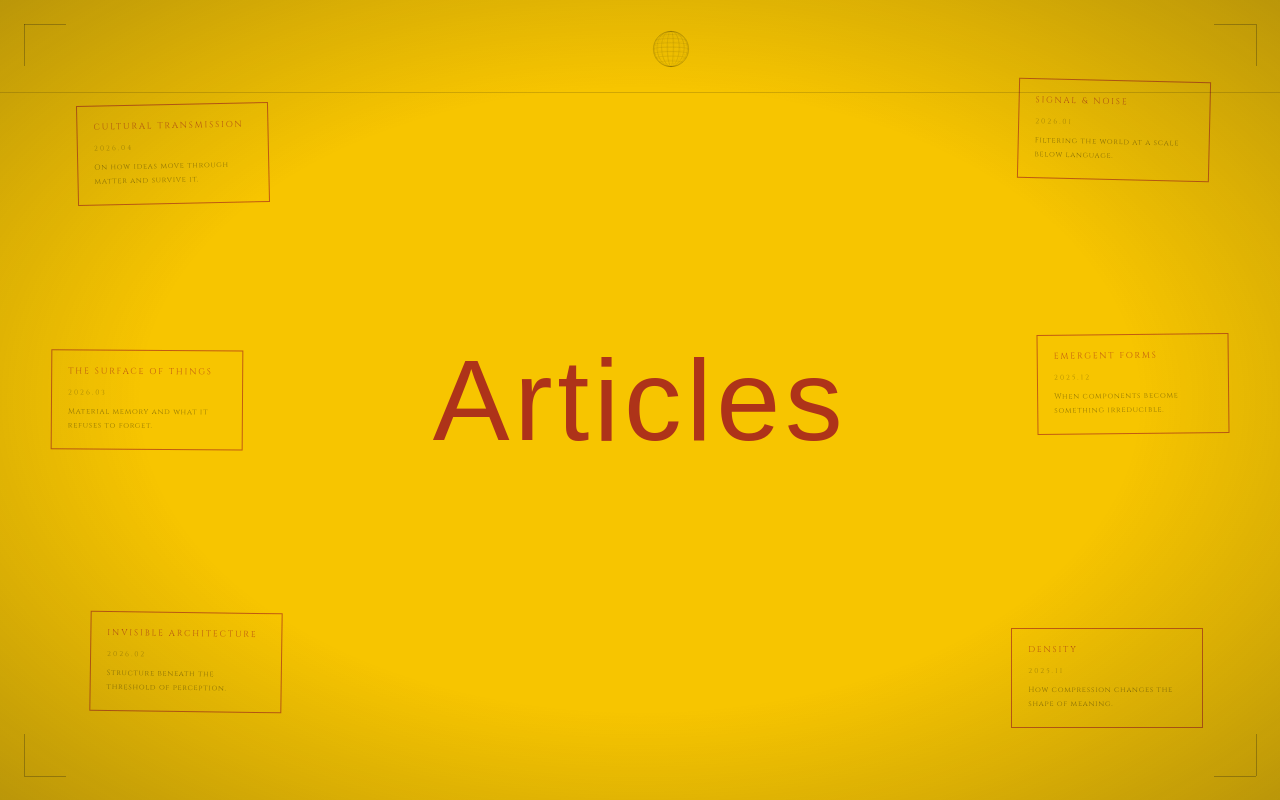
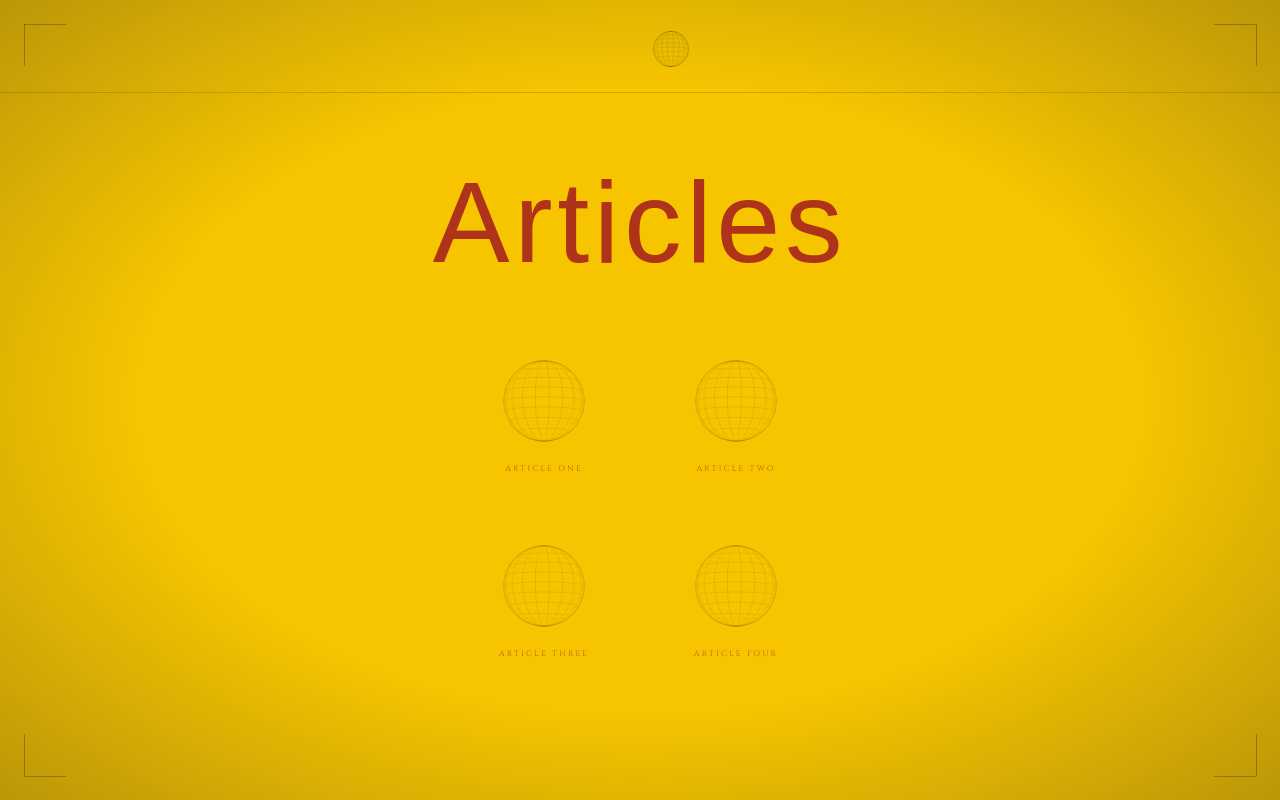
Before and after one commit to jumannji/NANOSPHERE, a Next.js app: page /articles in a window 1280 px wide. Built offline with nearby package versions, Linux system fonts and the light colour scheme; a web font is replaced by a local one.

Commit message:
articles page with spheres linking to article pages

```diff
--- a/app/articles/page.tsx
+++ b/app/articles/page.tsx
@@ -1,57 +1,10 @@
 import type { Metadata } from 'next'
 import Nav from '@/components/Nav'
 import CornerBrackets from '@/components/CornerBrackets'
+import ArticleSphere from '@/components/ArticleSphere'
+import { ARTICLES } from '@/lib/articles'
 
 export const metadata: Metadata = { title: 'Articles — NanoSphere' }
-
-const ARTICLES = [
-  {
-    slug: 'cultural-transmission',
-    title: 'Cultural Transmission',
-    date: '2026.04',
-    preview: 'On how ideas move through matter and survive it.',
-  },
-  {
-    slug: 'the-surface-of-things',
-    title: 'The Surface of Things',
-    date: '2026.03',
-    preview: 'Material memory and what it refuses to forget.',
-  },
-  {
-    slug: 'invisible-architecture',
-    title: 'Invisible Architecture',
-    date: '2026.02',
-    preview: 'Structure beneath the threshold of perception.',
-  },
-  {
-    slug: 'signal-and-noise',
-    title: 'Signal & Noise',
-    date: '2026.01',
-    preview: 'Filtering the world at a scale below language.',
-  },
-  {
-    slug: 'emergent-forms',
-    title: 'Emergent Forms',
-    date: '2025.12',
-    preview: 'When components become something irreducible.',
-  },
-  {
-    slug: 'density',
-    title: 'Density',
-    date: '2025.11',
-    preview: 'How compression changes the shape of meaning.',
-  },
-]
-
-// Absolute positions + transforms for each card around the centered title
-const POSITIONS = [
-  { top: 'max(88px, 13vh)', left:  '6vw',   transform: 'rotate(-1.2deg)'                    },
-  { top: '50%',             left:  '4vw',   transform: 'translateY(-50%) rotate(0.4deg)'    },
-  { bottom: '11vh',         left:  '7vw',   transform: 'rotate(0.8deg)'                     },
-  { top: 'max(80px, 10vh)', right: '5.5vw', transform: 'rotate(1.3deg)'                     },
-  { top: '48%',             right: '4vw',   transform: 'translateY(-50%) rotate(-0.6deg)'   },
-  { bottom: '9vh',          right: '6vw',   transform: 'rotate(0deg)'                       },
-]
 
 export default function ArticlesPage() {
   return (
@@ -60,51 +13,51 @@ export default function ArticlesPage() {
       <CornerBrackets />
       <div className="vignette" />
 
-      <main style={{ position: 'relative', width: '100vw', height: '100vh', overflow: 'hidden' }}>
-
-        {/* Central heading — same style as homepage logo */}
-        <div
-          aria-label="Articles"
+      <main
+        style={{
+          display: 'flex',
+          flexDirection: 'column',
+          alignItems: 'center',
+          justifyContent: 'center',
+          minHeight: '100vh',
+          paddingTop: 96,
+          paddingBottom: 72,
+          gap: 72,
+        }}
+      >
+        {/* Page title — same style as homepage logo */}
+        <h1
           style={{
-            position: 'absolute',
-            left: '50%',
-            top: '50%',
-            transform: 'translate(-50%, -50%)',
             fontFamily: 'var(--font-italiana), serif',
             fontWeight: 400,
             fontSize: 'clamp(64px, 9vw, 140px)',
             letterSpacing: '0.04em',
             color: 'var(--logo-ink)',
-            whiteSpace: 'nowrap',
             userSelect: 'none',
-            zIndex: 2,
-            pointerEvents: 'none',
+            margin: 0,
+            lineHeight: 1,
           }}
         >
           Articles
+        </h1>
+
+        {/* 2×2 sphere grid */}
+        <div
+          style={{
+            display: 'grid',
+            gridTemplateColumns: 'repeat(2, 1fr)',
+            gap: '64px 96px',
+            justifyItems: 'center',
+          }}
+        >
+          {ARTICLES.map(article => (
+            <ArticleSphere
+              key={article.slug}
+              title={article.title}
+              href={`/articles/${article.slug}`}
+            />
+          ))}
         </div>
-
-        {/* Cards scattered around the title */}
-        {ARTICLES.map((article, i) => {
-          const pos = POSITIONS[i]
-          const { transform, ...coords } = pos
-          const coordStyles = Object.fromEntries(
-            Object.entries(coords).filter(([, v]) => v !== undefined)
-          )
-          return (
-            <a
-              key={article.slug}
-              href={`/articles/${article.slug}`}
-              className="article-card"
-              style={{ transform, ...coordStyles }}
-            >
-              <div className="article-card-title">{article.title}</div>
-              <div className="article-card-date">{article.date}</div>
-              <div className="article-card-preview">{article.preview}</div>
-            </a>
-          )
-        })}
-
       </main>
     </>
   )
--- a/app/globals.css
+++ b/app/globals.css
@@ -170,48 +170,28 @@ nav {
   white-space: nowrap;
 }
 
-/* ---------- Article cards ---------- */
-.article-card {
-  position: absolute;
-  width: 192px;
-  border: 0.5px solid var(--nav-ink);
-  border-top: 1.5px solid var(--nav-ink);
-  padding: 14px 16px 16px;
+/* ---------- Article spheres ---------- */
+.article-sphere-link {
+  display: flex;
+  flex-direction: column;
+  align-items: center;
+  gap: 14px;
   text-decoration: none;
-  display: block;
   opacity: 0.72;
-  transition: opacity 320ms ease;
-  z-index: 2;
-  cursor: pointer;
+  transition: opacity 350ms ease, transform 350ms ease;
 }
-.article-card:hover { opacity: 1; }
-
-.article-card-title {
+.article-sphere-link:hover {
+  opacity: 1;
+  transform: scale(1.05);
+}
+.article-sphere-label {
   font-family: var(--font-cinzel), serif;
-  font-size: 8.5px;
+  font-size: 8px;
   font-weight: 400;
-  letter-spacing: 0.22em;
+  letter-spacing: 0.28em;
   text-transform: uppercase;
   color: var(--nav-ink);
-  line-height: 1.6;
-}
-.article-card-date {
-  font-family: var(--font-cinzel), serif;
-  font-size: 7px;
-  letter-spacing: 0.3em;
-  text-transform: uppercase;
-  color: var(--ink);
-  opacity: 0.44;
-  margin-top: 9px;
-}
-.article-card-preview {
-  font-family: var(--font-cinzel), serif;
-  font-size: 7.5px;
-  letter-spacing: 0.1em;
-  color: var(--ink);
-  opacity: 0.58;
-  line-height: 1.9;
-  margin-top: 7px;
+  text-align: center;
 }
 
 /* ---------- Inner page content ---------- */
--- /dev/null
+++ b/components/ArticleSphere.tsx
@@ -0,0 +1,94 @@
+'use client'
+
+import Link from 'next/link'
+import { useEffect, useRef } from 'react'
+
+const SPHERE_CIRCLES = (() => {
+  const arr: { pts: number[][] }[] = []
+  const segs = 72
+  for (let i = 0; i < 9; i++) {
+    const theta = (i / 9) * Math.PI
+    const pts: number[][] = []
+    for (let s = 0; s < segs; s++) {
+      const u = (s / segs) * Math.PI * 2
+      pts.push([Math.cos(u) * Math.cos(theta), Math.sin(u), Math.cos(u) * Math.sin(theta)])
+    }
+    arr.push({ pts })
+  }
+  for (const ly of [-0.75, -0.5, -0.25, 0, 0.25, 0.5, 0.75]) {
+    const r = Math.sqrt(1 - ly * ly)
+    const pts: number[][] = []
+    for (let s = 0; s < segs; s++) {
+      const u = (s / segs) * Math.PI * 2
+      pts.push([Math.cos(u) * r, ly, Math.sin(u) * r])
+    }
+    arr.push({ pts })
+  }
+  return arr
+})()
+
+const SIZE = 96
+
+interface Props {
+  title: string
+  href: string
+}
+
+export default function ArticleSphere({ title, href }: Props) {
+  const canvasRef = useRef<HTMLCanvasElement>(null)
+
+  useEffect(() => {
+    const canvas = canvasRef.current!
+    const ctx = canvas.getContext('2d')!
+    const DPR = Math.min(window.devicePixelRatio || 1, 2)
+    canvas.width  = SIZE * DPR
+    canvas.height = SIZE * DPR
+    ctx.setTransform(DPR, 0, 0, DPR, 0, 0)
+
+    const sphereRgb = getComputedStyle(document.documentElement)
+      .getPropertyValue('--sphere-rgb').trim() || '18,18,20'
+
+    const cx = SIZE / 2, cy = SIZE / 2, R = SIZE * 0.42
+
+    let rafId = 0
+    function frame(t: number) {
+      ctx.clearRect(0, 0, SIZE, SIZE)
+      const ay = t * 0.00012, ax = Math.sin(t * 0.00007) * 0.28
+      const cy_ = Math.cos(ay), sy_ = Math.sin(ay)
+      const cx_ = Math.cos(ax), sx_ = Math.sin(ax)
+
+      function proj(p: number[]) {
+        let x = p[0]*cy_ + p[2]*sy_, z = -p[0]*sy_ + p[2]*cy_
+        let y = p[1]*cx_ - z*sx_;    z = p[1]*sx_ + z*cx_
+        return { x: cx + x*R, y: cy + y*R, z }
+      }
+
+      ctx.lineWidth = 0.5
+      for (const c of SPHERE_CIRCLES) {
+        const proj_ = c.pts.map(proj)
+        for (let i = 0; i < proj_.length; i++) {
+          const a = proj_[i], b = proj_[(i + 1) % proj_.length]
+          const op = 0.03 + ((a.z + b.z) * 0.5 + 1) * 0.5 * 0.22
+          ctx.strokeStyle = `rgba(${sphereRgb},${op.toFixed(3)})`
+          ctx.beginPath(); ctx.moveTo(a.x, a.y); ctx.lineTo(b.x, b.y); ctx.stroke()
+        }
+      }
+      ctx.strokeStyle = `rgba(${sphereRgb},0.32)`
+      ctx.beginPath(); ctx.arc(cx, cy, R, 0, Math.PI * 2); ctx.stroke()
+
+      rafId = requestAnimationFrame(frame)
+    }
+    rafId = requestAnimationFrame(frame)
+    return () => cancelAnimationFrame(rafId)
+  }, [])
+
+  return (
+    <Link href={href} className="article-sphere-link">
+      <canvas
+        ref={canvasRef}
+        style={{ width: SIZE, height: SIZE, display: 'block' }}
+      />
+      <span className="article-sphere-label">{title}</span>
+    </Link>
+  )
+}
--- /dev/null
+++ b/lib/articles.ts
@@ -0,0 +1,11 @@
+export interface Article {
+  slug: string
+  title: string
+}
+
+export const ARTICLES: Article[] = [
+  { slug: 'article-one',   title: 'Article One'   },
+  { slug: 'article-two',   title: 'Article Two'   },
+  { slug: 'article-three', title: 'Article Three' },
+  { slug: 'article-four',  title: 'Article Four'  },
+]
```
Also changed, not shown: app/articles/[slug]/page.tsx (added, +27 -0 lines).
